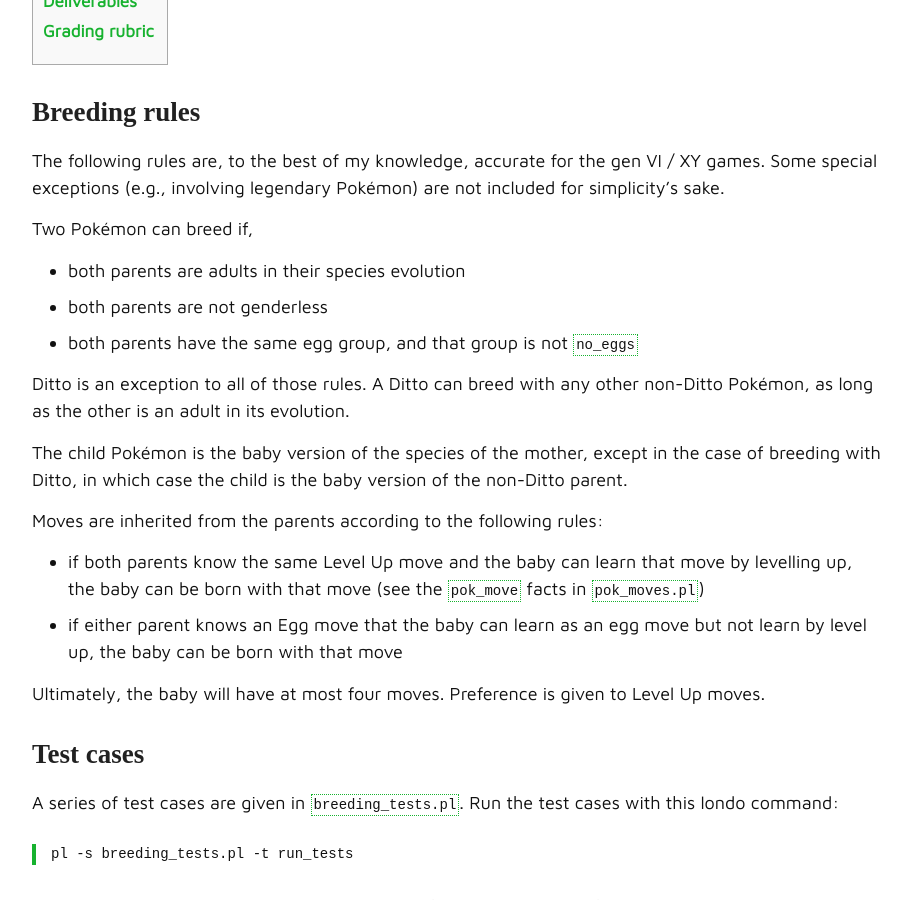
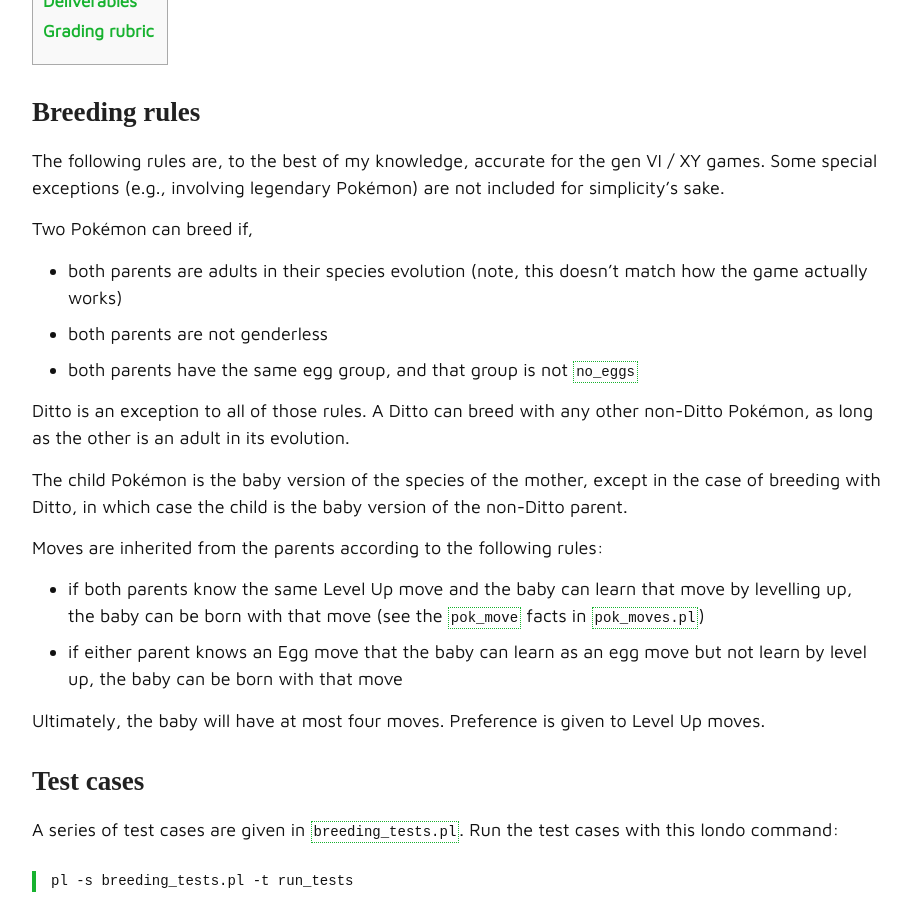
Before and after one commit to joshuaeckroth/csci431-website, a Jekyll site: the page built from assignments/a06.markdown, in a window 1280 px wide and 900 px high, scrolled down 422 px. Shown: the whole window, without its empty margins (183-1094 px from the left). Built offline with Jekyll 4.4.1, drawn with Linux system fonts in a browser that asks for light colours; some web fonts are replaced.

Commit message:
Added note

```diff
--- a/assignments/a06.markdown
+++ b/assignments/a06.markdown
@@ -17,7 +17,7 @@
 
 Two Pokémon can breed if,
 
-- both parents are adults in their species evolution
+- both parents are adults in their species evolution (note, this doesn't match how the game actually works)
 - both parents are not genderless
 - both parents have the same egg group, and that group is not `no_eggs`
 
```
